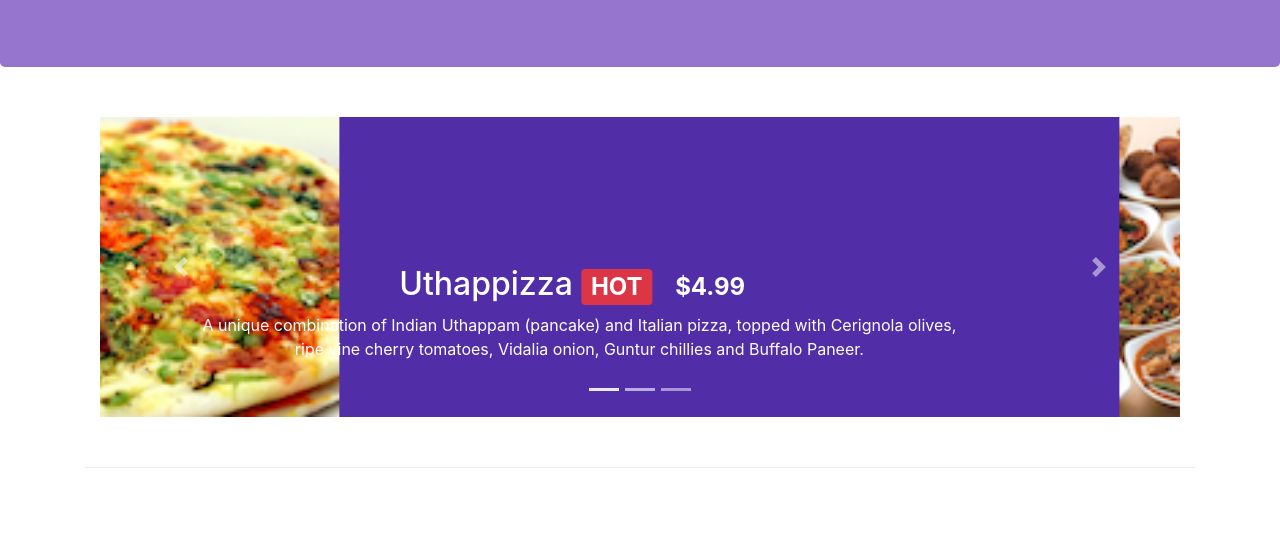
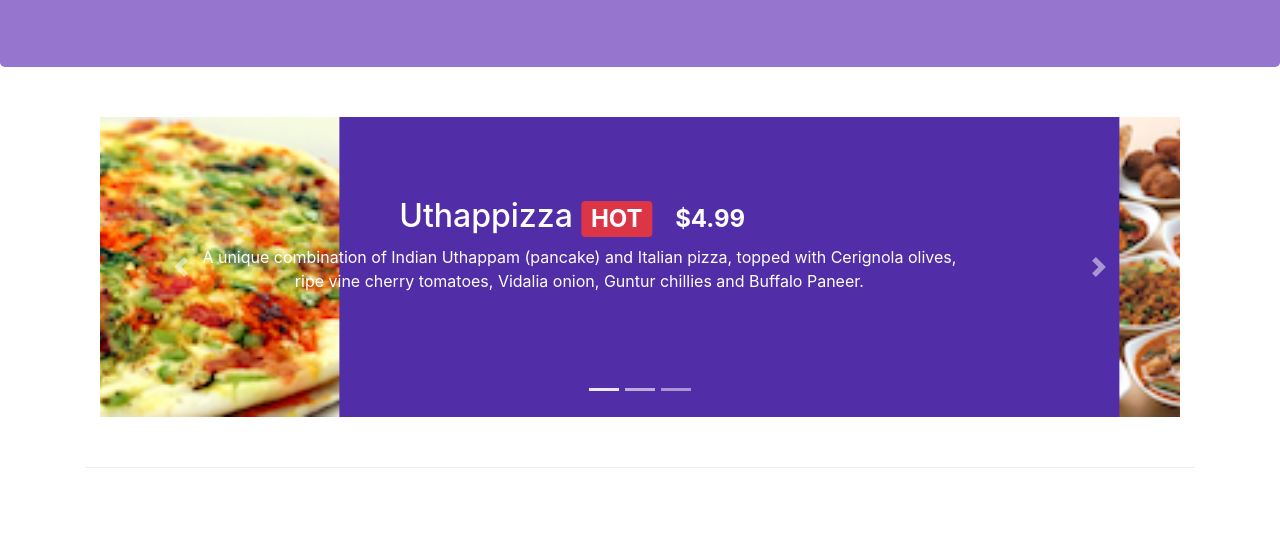
Before and after one commit to josue-venegas-almonacid/Bootstrap4, a website: page conFusion/index.html in a window 1280 px wide. Shown: the part 267-800 px from the top of the page. Drawn offline with nearby package versions, Linux system fonts and the light colour scheme.

Commit message:
Carousel caption fixed

```diff
--- a/conFusion/css/styles.css
+++ b/conFusion/css/styles.css
@@ -59,3 +59,8 @@ body{
     left: 0;
     min-height: 300px;
 }
+
+.carousel-caption {
+    top: 60px;
+    bottom: auto;
+}
```
